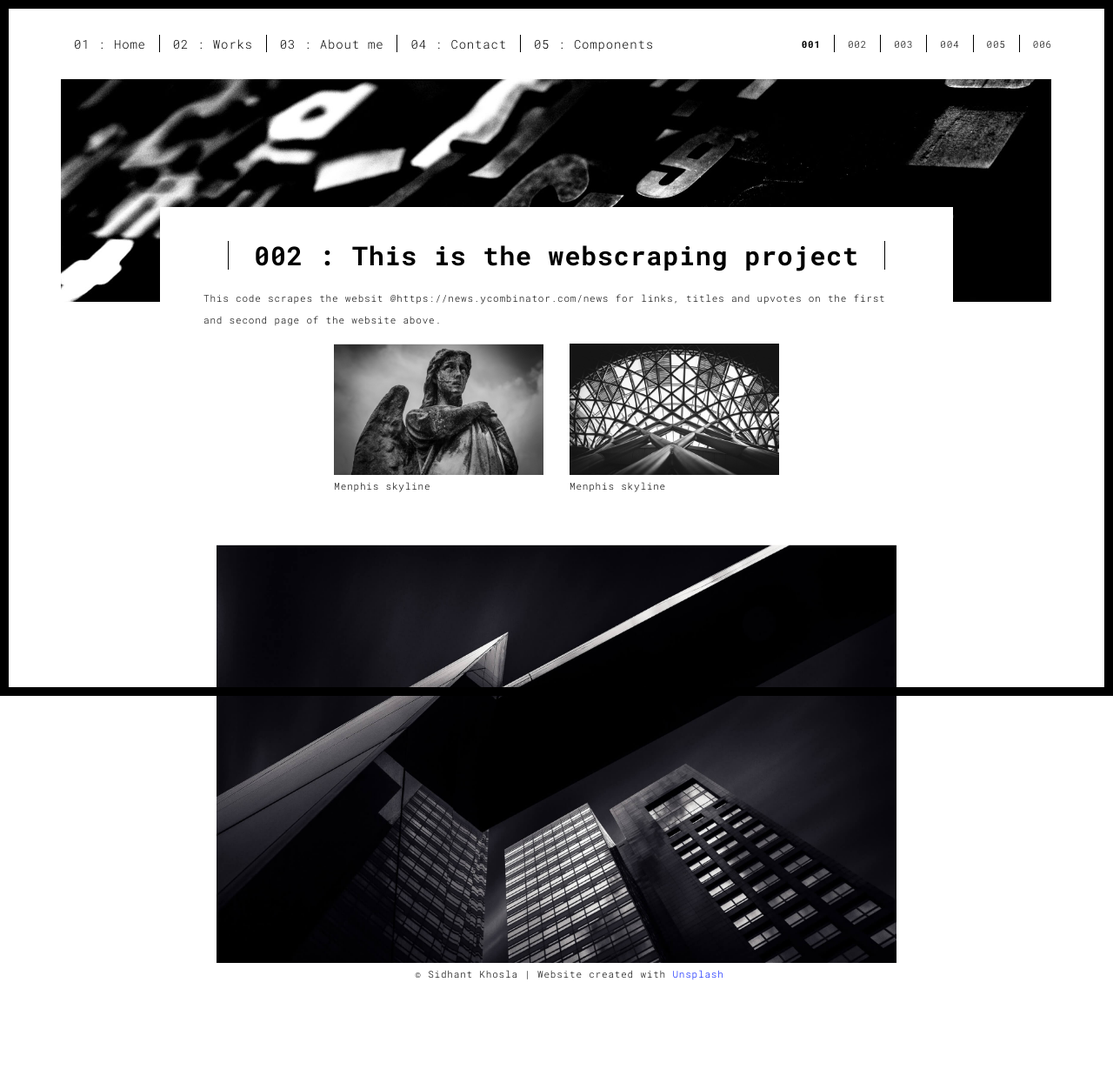
After one commit to sidkhosla/portfo_sid, a Flask app: page /web_scrape.html in a window 1280 px wide. The commit adds this page. Shown: the whole page at 87% size. Run offline with Flask 2, Linux system fonts and the light colour scheme; some libraries are stand-ins or nearby versions.

Commit message:
Updating websit content

```diff
--- a/templates/about.html
+++ b/templates/about.html
@@ -95,9 +95,8 @@
     <div class="container">
       <div class="row">
         <div class="col-xs-12">
-          <p>© UNTITLED | Website created with <a href="http://www.mashup-template.com/"
-              title="Create website with free html template">Mashup Template</a>/<a href="https://www.unsplash.com/"
-              title="Beautiful Free Images">Unsplash</a></p>
+          <p>© Sidhant Khosla | Website created with <a href="http://www.mashup-template.com/"
+            title="Beautiful Free Images">Unsplash</a></p>
         </div>
       </div>
     </div>
--- a/templates/contact.html
+++ b/templates/contact.html
@@ -125,9 +125,8 @@
     <div class="container">
       <div class="row">
         <div class="col-xs-12">
-          <p>© UNTITLED | Website created with <a href="http://www.mashup-template.com/"
-              title="Create website with free html template">Mashup Template</a>/<a href="https://www.unsplash.com/"
-              title="Beautiful Free Images">Unsplash</a></p>
+          <p>© Sidhant Khosla | Website created with <a href="http://www.mashup-template.com/"
+            title="Beautiful Free Images">Unsplash</a></p>
         </div>
       </div>
     </div>
--- a/templates/work.html
+++ b/templates/project_sel.html
@@ -105,7 +105,8 @@
   <div class="container">
     <div class="row">
       <div class="col-xs-12">
-        <p>© UNTITLED | Website created with <a href="http://www.mashup-template.com/" title="Create website with free html template">Mashup Template</a>/<a href="https://www.unsplash.com/" title="Beautiful Free Images">Unsplash</a></p>
+        <p>© Sidhant Khosla | Website created with <a href="http://www.mashup-template.com/"
+          title="Beautiful Free Images">Unsplash</a></p>
       </div>
     </div>
   </div>
--- a/templates/thank you.html
+++ b/templates/thank you.html
@@ -76,9 +76,8 @@
     <div class="container">
       <div class="row">
         <div class="col-xs-12">
-          <p>© UNTITLED | Website created with <a href="http://www.mashup-template.com/"
-              title="Create website with free html template">Mashup Template</a>/<a href="https://www.unsplash.com/"
-              title="Beautiful Free Images">Unsplash</a></p>
+          <p>© Sidhant Khosla | Website created with <a href="http://www.mashup-template.com/"
+            title="Beautiful Free Images">Unsplash</a></p>
         </div>
       </div>
     </div>
--- /dev/null
+++ b/templates/web_scrape.html
@@ -0,0 +1,135 @@
+<!DOCTYPE html>
+<html lang="en">
+
+<head>
+  <meta charset="UTF-8">
+  <meta content="IE=edge" http-equiv="X-UA-Compatible">
+  <meta content="width=device-width,initial-scale=1" name="viewport">
+  <meta content="description" name="description">
+  <meta name="google" content="notranslate" />
+  <meta content="Mashup templates have been developped by Orson.io team" name="author">
+
+  <!-- Disable tap highlight on IE -->
+  <meta name="msapplication-tap-highlight" content="no">
+
+  <link rel="apple-touch-icon" sizes="180x180" href="./static/assets/apple-icon-180x180.png">
+  <link href="./static/assets/favicon.ico" rel="icon">
+
+  <title>Title page</title>
+
+<link href="./static/main.3f6952e4.css" rel="stylesheet"></head>
+
+<body class="">
+<div id="site-border-left"></div>
+<div id="site-border-right"></div>
+<div id="site-border-top"></div>
+<div id="site-border-bottom"></div>
+<!-- Add your content of header -->
+<header>
+  <nav class="navbar  navbar-fixed-top navbar-default">
+    <div class="container">
+        <button type="button" class="navbar-toggle collapsed" data-toggle="collapse" data-target="#navbar-collapse" aria-expanded="false">
+          <span class="sr-only">Toggle navigation</span>
+          <span class="icon-bar"></span>
+          <span class="icon-bar"></span>
+          <span class="icon-bar"></span>
+        </button>
+
+      <div class="collapse navbar-collapse" id="navbar-collapse">
+        <ul class="nav navbar-nav ">
+          <li><a href="./index.html" title="">01 : Home</a></li>
+          <li><a href="./works.html" title="">02 : Works</a></li>
+          <li><a href="./about.html" title="">03 : About me</a></li>
+          <li><a href="./contact.html" title="">04 : Contact</a></li>
+          <li><a href="./components.html" title="">05 : Components</a></li>
+        </ul>
+
+
+          <ul class="nav navbar-nav navbar-right navbar-small visible-md visible-lg">
+            <li><a href="./index.html" title="" class="active">001</a></li>
+            <li><a href="./index.html" title="">002</a></li>
+            <li><a href="./index.html" title="">003</a></li>
+            <li><a href="./index.html" title="">004</a></li>
+            <li><a href="./index.html" title="">005</a></li>
+            <li><a href="./index.html" title="">006</a></li>
+          </ul>
+
+
+      </div>
+    </div>
+  </nav>
+</header>
+<div class="section-container">
+  <div class="container">
+    <div class="row">
+      <div class="col-xs-12">
+        <img src="./assets/images/work001-01.jpg" class="img-responsive" alt="">
+        <div class="card-container">
+          <div class="text-center">
+            <h1 class="h2">002 : This is the webscraping project</h1>
+          </div>
+          <p>This code scrapes the websit @https://news.ycombinator.com/news for links, titles and upvotes on the first and second page of the website above.</p>
+
+          <!-- <blockquote>
+            <p>"Lorem ipsum dolor sit amet, consectetur adipiscing elit. Integer posuere erat a ante."</p>
+            <small class="pull-right">Irina Martin</small>
+          </blockquote>
+        </div>
+      </div>
+
+       -->
+
+      <div class="col-md-8 col-md-offset-2 section-container-spacer">
+        <div class="row">
+          <div class="col-xs-12 col-md-6">
+            <img src="./static/assets/images/work001-02.jpg" class="img-responsive" alt="">
+            <p>Menphis skyline</p>
+          </div>
+          <div class="col-xs-12 col-md-6">
+            <img src="./static/assets/images/work001-03.jpg" class="img-responsive" alt="">
+            <p>Menphis skyline</p>
+          </div>
+        </div>
+      </div>
+
+      <div class="col-xs-12">
+        <img src="./static/assets/images/work001-04.jpg" class="img-responsive" alt="">
+      </div>
+
+    </div>
+  </div>
+</div>
+
+
+<footer class="footer-container text-center">
+  <div class="container">
+    <div class="row">
+      <div class="col-xs-12">
+        <p>© Sidhant Khosla | Website created with <a href="http://www.mashup-template.com/"
+          title="Beautiful Free Images">Unsplash</a></p>
+      </div>
+  </div>
+</footer>
+
+<script>
+  document.addEventListener("DOMContentLoaded", function (event) {
+     navActivePage();
+  });
+</script>
+
+<!-- Google Analytics: change UA-XXXXX-X to be your site's ID
+
+<script>
+  (function (i, s, o, g, r, a, m) {
+    i['GoogleAnalyticsObject'] = r; i[r] = i[r] || function () {
+      (i[r].q = i[r].q || []).push(arguments)
+    }, i[r].l = 1 * new Date(); a = s.createElement(o),
+      m = s.getElementsByTagName(o)[0]; a.async = 1; a.src = g; m.parentNode.insertBefore(a, m)
+  })(window, document, 'script', '//www.google-analytics.com/analytics.js', 'ga');
+  ga('create', 'UA-XXXXX-X', 'auto');
+  ga('send', 'pageview');
+</script>
+
+--> <script type="text/javascript" src="./static/main.70a66962.js"></script></body>
+
+</html>
```
Also changed, not shown: templates/pwned.html (added, +136 -0 lines), templates/works.html (+18 -14 lines), README.md.
